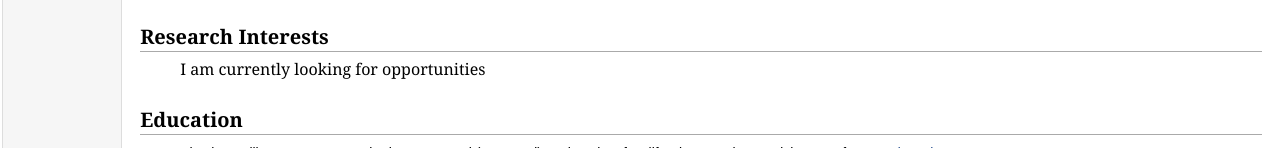
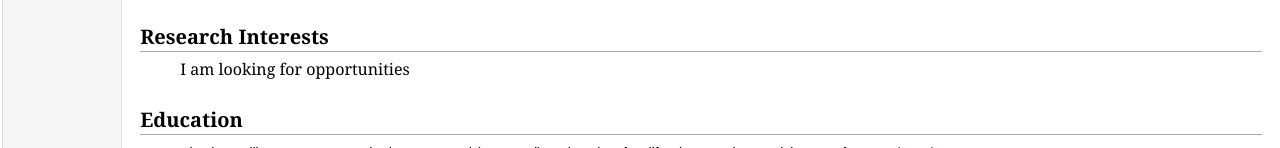
Before and after one commit to bhathiyar/bhathiyar.github.io, a plain HTML site: page index.html in a window 1280 px wide. Shown: the part 365-513 px from the top of the page. Drawn offline with Linux system fonts and the light colour scheme.

Commit message:
Update index.html

```diff
--- a/index.html
+++ b/index.html
@@ -53,7 +53,7 @@ p {
 </td></tr></table>
 <h2><font color="black">Research Interests</font></h2>
 <ul>
-I am currently looking for opportunities
+I am looking for opportunities
 </ul>
 
 <h2><font color="black">Education</font></h2>
```
